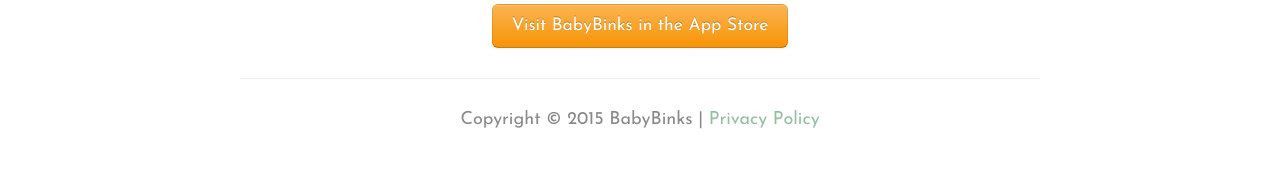
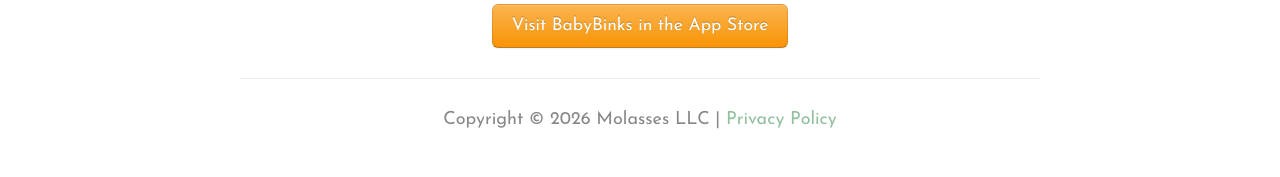
Before and after one commit to babybinks/babybinks.github.com, a Jekyll site: the page built from index.html, in a window 1280 px wide. Shown: the part 1027-1204 px from the top of the page. Built offline with Jekyll 4.4.1, drawn with Linux system fonts in a browser that asks for light colours; nearby versions of some CDN libraries.

Commit message:
Update copyright year and company in footer

```diff
--- a/_includes/footer.html
+++ b/_includes/footer.html
@@ -4,7 +4,8 @@
     <hr>
     <footer class="muted">
         <p>
-        Copyright &copy; 2015 BabyBinks | <a href="privacy.html">Privacy Policy</a>
+        <!-- Copyright &copy; 2015 BabyBinks | <a href="privacy.html">Privacy Policy</a> -->
+            Copyright &copy; 2026 Molasses LLC | <a href="privacy.html">Privacy Policy</a>
         </p>
     </footer>
 </div>
```
